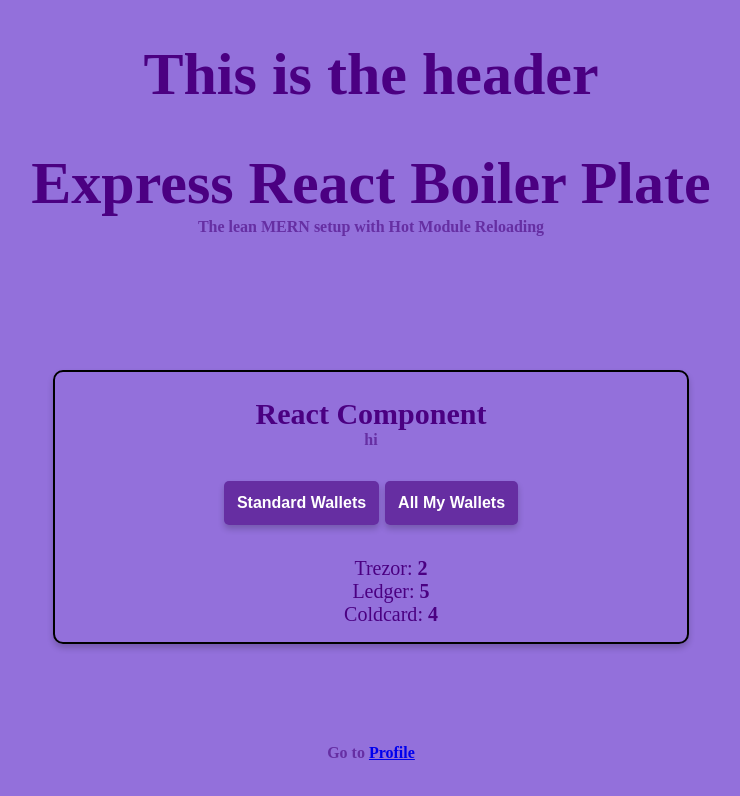
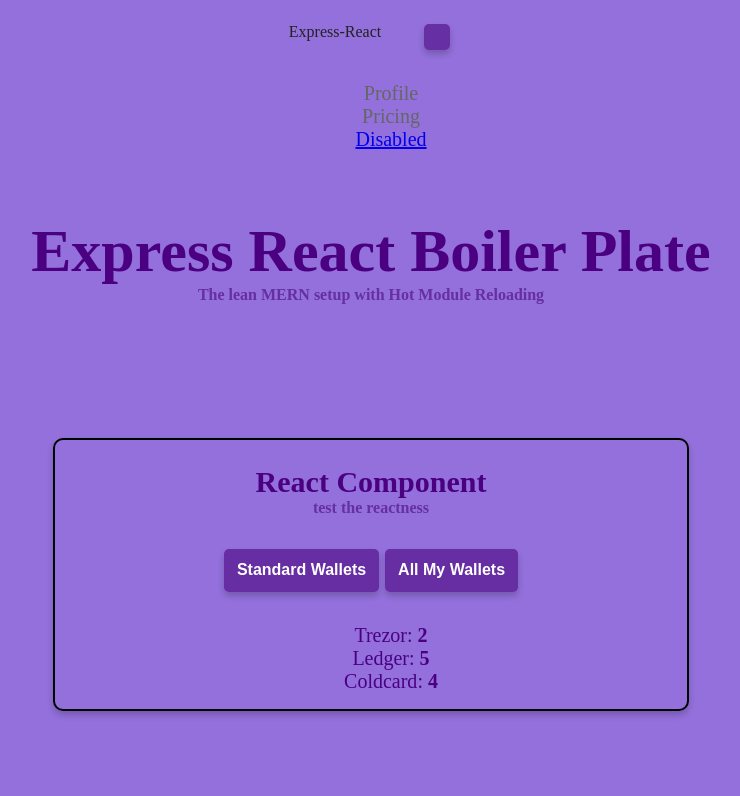
Before and after one commit to sjorsvanheuveln/express-react-boilerplate, a React app: page / in a window 1280 px wide. Shown: the top 796 px of the page, without its empty margins (269-1009 px from the left). Built offline with nearby package versions, Linux system fonts and the light colour scheme; the HTML template or start-up script is replaced by a standard one.

Commit message:
Navbar + first Bootstrap Implementation

```diff
--- a/app.js
+++ b/app.js
@@ -40,7 +40,7 @@ app.use(cookieParser());
 app.use(express.static(path.join(__dirname, 'public')));
 
 app.use('/users', usersRouter);
-app.use('/*', indexRouter);
+app.use('/*', indexRouter); // this needs some new errorhandling 5MR-31
 
 // catch 404 and forward to error handler
 app.use((req, res, next) => {
--- a/package.json
+++ b/package.json
@@ -9,6 +9,7 @@
     "build-dev": "webpack"
   },
   "dependencies": {
+    "bootstrap": "^5.0.1",
     "cookie-parser": "~1.4.4",
     "debug": "~2.6.9",
     "ejs": "~2.6.1",
--- a/src/components/App.jsx
+++ b/src/components/App.jsx
@@ -1,13 +1,17 @@
 import { BrowserRouter as Router, Route } from 'react-router-dom';
 import TestComponent from './TestComponent';
 import ProfilePage from './ProfilePage';
-import Header from './Header';
+import Navbar from './Navbar';
+// import Header from './Header';
 
 const App = () => (
   <Router>
-    <Header />
-    <Route exact path="/"><TestComponent text="hi" /></Route>
-    <Route path="/profile"> <ProfilePage username="Sjors" /></Route>
+    <Navbar />
+    {/*<Header />*/}
+    <div style={{ paddingTop: '10px' }}>
+      <Route exact path="/"><TestComponent text="test the reactness" /></Route>
+      <Route path="/profile"><ProfilePage username="Sjors" /></Route>
+    </div>
   </Router>
 );
 
--- /dev/null
+++ b/src/components/Navbar.jsx
@@ -0,0 +1,27 @@
+import { Link } from 'react-router-dom';
+
+const Navbar = () => (
+  <nav className="navbar navbar-expand-lg navbar-light bg-light">
+    <div className="container-fluid">
+      <a className="navbar-brand" style={{ marginRight: '40px' }}><Link to="/">Express-React</Link></a>
+      <button className="navbar-toggler" type="button" data-bs-toggle="collapse" data-bs-target="#navbarNav" aria-controls="navbarNav" aria-expanded="false" aria-label="Toggle navigation">
+        <span className="navbar-toggler-icon"></span>
+      </button>
+      <div className="collapse navbar-collapse" id="navbarNav">
+        <ul className="navbar-nav">
+          <li className="nav-item">
+            <a className="nav-link no-link"><Link to="/profile">Profile</Link></a>
+          </li>
+          <li className="nav-item">
+            <a className="nav-link"><Link to="/pricing">Pricing</Link></a>
+          </li>
+          <li className="nav-item">
+            <a className="nav-link disabled" href="#" tabIndex="-1" aria-disabled="true">Disabled</a>
+          </li>
+        </ul>
+      </div>
+    </div>
+  </nav>
+);
+
+export default Navbar;
--- a/src/components/TestComponent.jsx
+++ b/src/components/TestComponent.jsx
@@ -1,5 +1,4 @@
 import { useState } from 'react';
-import { Link } from 'react-router-dom';
 
 const standardWallets = {
   Trezor: 2,
@@ -41,7 +40,6 @@ const TestComponent = (props) => {
           ))}
         </ul>
       </div>
-      <p>Go to <Link to="/profile">Profile</Link></p>
     </div>
   );
 };
--- a/src/index.jsx
+++ b/src/index.jsx
@@ -1,6 +1,7 @@
 // import React from 'react';
 import { render } from 'react-dom';
 import App from './components/App';
+// import '../node_modules/bootstrap/dist/css/bootstrap.css';
 import './styles/index.scss';
 
 render(<App />, document.getElementById('root'));
--- a/src/styles/index.scss
+++ b/src/styles/index.scss
@@ -40,3 +40,13 @@ button {
 	background-color: hsl(274,96%,25%, 0.6);
 	box-shadow: 0 4px 6px hsla(0, 0%, 0%, 0.2);
 }
+
+.navbar-nav .nav-link a {
+	color: #666;
+	text-decoration: none;
+	font-size: 20px;
+}
+.navbar-brand a {
+	color: #222;
+	text-decoration: none;
+}
--- a/webpack.config.js
+++ b/webpack.config.js
@@ -27,7 +27,7 @@ module.exports = {
   module: {
     rules: [
       {
-        test: /\.scss$/,
+        test: /\.s?css$/,
         use: [
           MiniCssExtractPlugin.loader,
           'css-loader',
```
Also changed, not shown: views/index.ejs, 2 other files (tests, documents, lock files or other folders).
